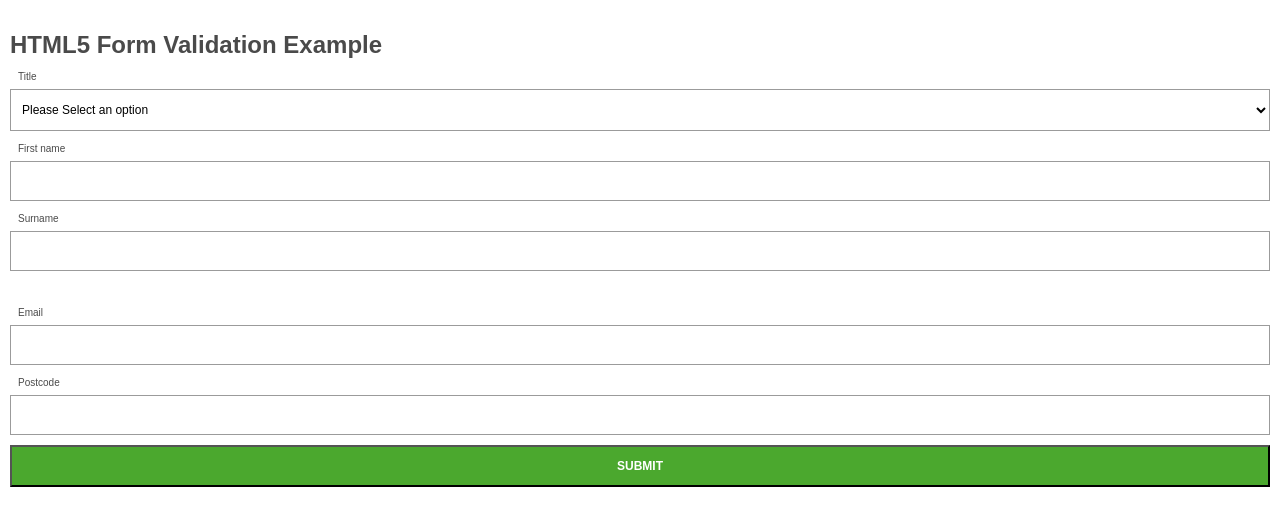
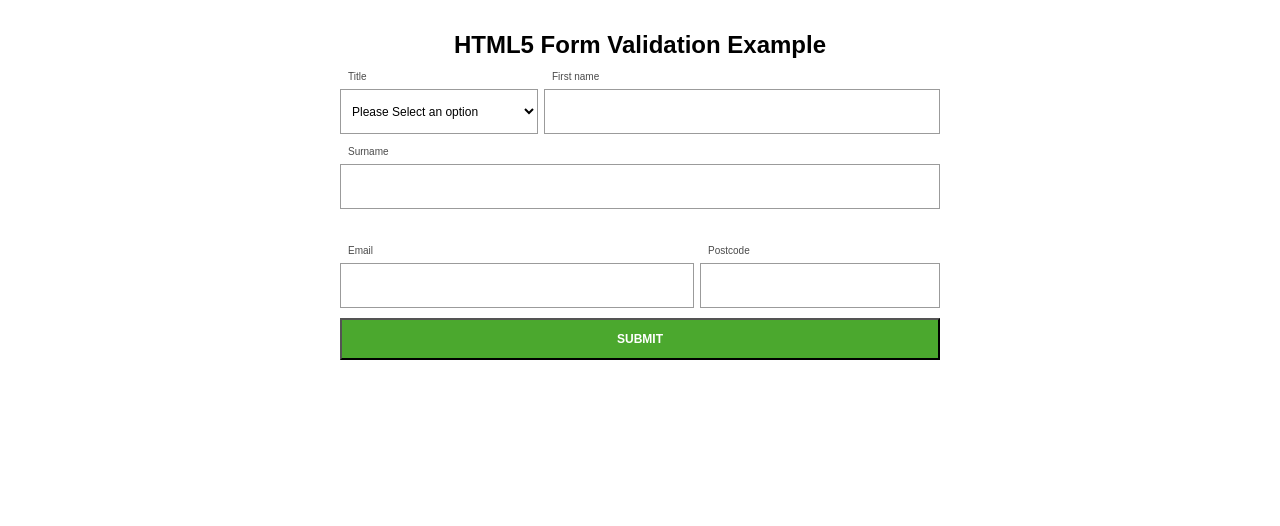
Before and after one commit to marc-lewis/html5_validation, a plain HTML site: page index.html in a window 1280 px wide. Drawn offline with Linux system fonts and the light colour scheme.

Commit message:
Add mobile+ viewport styling

```diff
--- a/index.html
+++ b/index.html
@@ -14,19 +14,17 @@
 
 <body>
 
-<main class="form-validation">
+<section class="form-validation">
+
+    <h1 class="form-example__title">HTML5 Form Validation Example</h1>
 
     <form id="form-example"
           class="form-example">
 
-        <h1 class="form-example__title">
-            HTML5 Form Validation Example
-        </h1>
-
-        <label class="form-field"
+        <label class="form-field form-field--title"
                for="form-field__input--title">
 
-            <!-- elemnents are in reverse order so that they can be reorganised by `order: n` (through flex), so that the conditional errors can be displayed with the general sibling combinator (~) -->
+            <!-- elements are in reverse order, but reorganised by `order: n` (so through flex), so that the conditional errors can be displayed with the general sibling combinator (~) -->
 
             <select class="form-field__input form-field__input--title"
                     id="form-field__input--title"
@@ -53,10 +51,10 @@
 
         </label>
 
-        <label class="form-field"
+        <label class="form-field form-field--firstname"
                for="form-field__input--firstname">
 
-            <!-- elemnents are in reverse order so that they can be reorganised by `order: n`, that the conditional errors can be displayed with the general sibling combinator (~) -->
+            <!-- elemnents are in reverse order, but reorganised by `order: n`, so that the conditional errors can be displayed with the general sibling combinator (~) -->
 
             <input type="text"
                    id="form-field__input--firstname"
@@ -76,7 +74,7 @@
         <label class="form-field"
                for="form-field__input--surname">
 
-            <!-- elemnents are in reverse order so that they can be reorganised by `order: n`, that the conditional errors can be displayed with the general sibling combinator (~) -->
+            <!-- elemnents are in reverse order, but reorganised by `order: n`, so that the conditional errors can be displayed with the general sibling combinator (~) -->
 
 
             <input type="text"
@@ -97,7 +95,7 @@
         <label class="form-field form-field--email"
                for="form-field__input--email">
 
-            <!-- elemnents are in reverse order so that they can be reorganised by `order: n`, that the conditional errors can be displayed with the general sibling combinator (~) -->
+            <!-- elemnents are in reverse order, but reorganised by `order: n`, so that the conditional errors can be displayed with the general sibling combinator (~) -->
 
             <input type="email"
                    class="form-field__input form-field__input--email"
@@ -114,10 +112,10 @@
 
         </label>
 
-        <label class="form-field"
+        <label class="form-field form-field--postcode"
                for="form-field__input--postcode">
 
-            <!-- elemnents are in reverse order so that they can be reorganised by `order: n`, that the conditional errors can be displayed with the general sibling combinator (~) -->
+            <!-- elemnents are in reverse order, but reorganised by `order: n`, so that the conditional errors can be displayed with the general sibling combinator (~) -->
 
             <input type="text"
                    id="form-field__input--postcode"
@@ -139,7 +137,7 @@
 
     </form>
 
-</main>
+</section>
 
 <script src="scripts/main.js"></script>
 
--- a/styles/main.css
+++ b/styles/main.css
@@ -6,6 +6,9 @@
 
 .form-example {
     color: #4A4A4A;
+    display: flex;
+    flex-wrap: wrap;
+    justify-content: space-between;
     width: 100%;
 }
 
@@ -13,6 +16,7 @@
     font-size: 24px;
     font-weight: bold;
     line-height: 29px;
+    text-align: center;
 }
 
 .form-field {
@@ -28,7 +32,9 @@
 }
 
 .form-field__input {
+    height: 45px;
     margin-top: 6px;
+    min-height: 45px;
 }
 
 .form-field__descriptor {
@@ -105,16 +111,50 @@
 
 @media (min-width: 576px) {
 
+    .form-example {
+        display: flex;
+        flex-wrap: wrap;
+        justify-content: space-between;
+    }
+
+    .form-field {
+        flex-basis: 100%;
+        width: 100%;
+    }
+
+    .form-field--title {
+        flex-basis: 33%;
+        width: 33%;
+    }
+
+    .form-field--firstname {
+        flex-basis: 66%;
+        width: 66%;
+    }
+
 }
 
 @media (min-width: 768px) {
+
+    .form-example {
+        max-width: 600px;
+        margin: 0 auto;
+    }
 
 }
 
 @media (min-width: 992px) {
 
-}
+    .form-field--email {
+        flex-basis: 59%;
+        width: 59%;
+    }
 
-@media (min-width: 1200px) {
+    .form-field--postcode {
+        flex-basis: 40%;
+        padding-top: 24px;
+        width: 40%;
+    }
+
 
 }
```
Also changed, not shown: scripts/main.js (+15 -0 lines).
